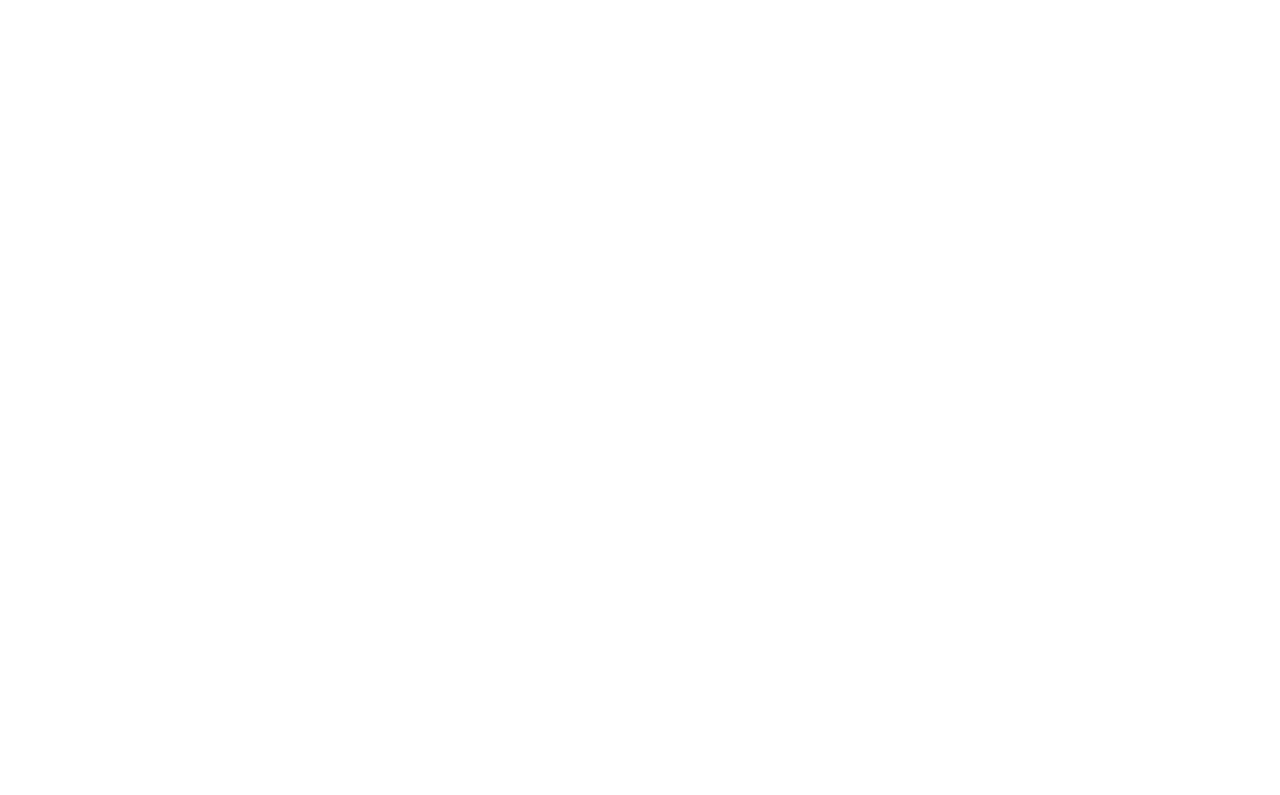
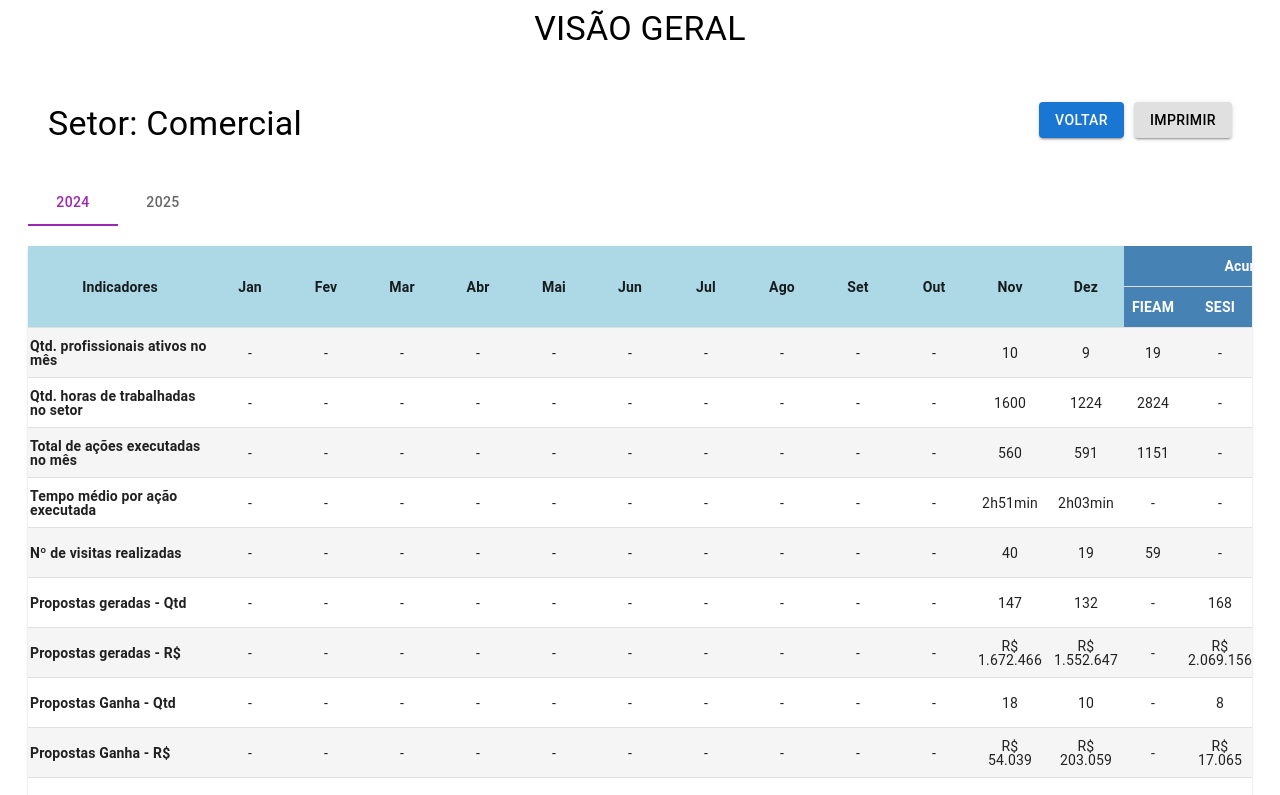
Before and after one commit to Jonathanbfb/organograma, a React (Vite) app: page /setor/Geral in a window 1280 px wide. Before the commit this address had no page. Shown: the top 795 px of the page. Built offline with nearby package versions, Linux system fonts and the light colour scheme.

Commit message:
Alterações do Organograma

```diff
--- a/package.json
+++ b/package.json
@@ -14,6 +14,7 @@
     "@emotion/styled": "^11.13.5",
     "@mui/icons-material": "^6.1.9",
     "@mui/material": "^6.1.9",
+    "@mui/x-charts": "^7.23.2",
     "react": "^18.3.1",
     "react-dom": "^18.3.1",
     "react-icons": "^5.4.0",
--- a/src/App.tsx
+++ b/src/App.tsx
@@ -13,6 +13,7 @@
 import Promocoes from "./pages/setores/Promocoes";
 import Organograma from "./pages/organograma.tsx";
 import Dashboard from "./pages/Dashboard.tsx";
+import Geral from "./pages/setores/Geral.tsx";
 
 interface User {
   username: string;
@@ -74,6 +75,7 @@
         <Route path="/setor/Redes Sociais" element={<RedesSociais />} />
         <Route path="/setor/Mercado" element={<Mercado />} />
         <Route path="/setor/Promoções" element={<Promocoes />} />
+        <Route path="/setor/Geral" element={<Geral />} />
       </Routes>
     </Router>
   );
--- a/src/pages/organograma.tsx
+++ b/src/pages/organograma.tsx
@@ -63,7 +63,7 @@
           style={styles.botao}
           onMouseOver={handleMouseOver}
           onMouseOut={handleMouseOut}
-          onClick={() => alert("Indicadores Geral do setor, EM BREVE")}
+          onClick={() => handleNavigate("/setor/Geral")}
         >
          {/* // <FaUserTie style={styles.icone} /> */}
           <div style={{ textAlign: "center", lineHeight: "1.2" }}>
--- a/src/pages/setores/CallCenter.tsx
+++ b/src/pages/setores/CallCenter.tsx
@@ -24,52 +24,52 @@
   [
     {
       "indicadores": "Qtd. profissionais ativos no mês",
-      "jan": "-", "fev": "-", "mar": "-", "abr": "-", "mai": "-", "jun": "-", "jul": "-", "ago": "-", "set": "-", "out": "-", "nov": "10",
-      "acumulado": { "fieam": "10", "sesi": "-", "senai": "-", "iel": "-" }
+      "jan": "-", "fev": "-", "mar": "-", "abr": "-", "mai": "-", "jun": "-", "jul": "-", "ago": "-", "set": "-", "out": "-", "nov": 10,"dez": 10,
+      "acumulado": { "fieam": "20", "sesi": "-", "senai": "-", "iel": "-" }
     },
     {
       "indicadores": "Qtd. de horas trabalhadas no setor",
-      "jan": "-", "fev": "-", "mar": "-", "abr": "-", "mai": "-", "jun": "-", "jul": "-", "ago": "-", "set": "-", "out": "-", "nov": "-",
-      "acumulado": { "fieam": "-", "sesi": "-", "senai": "-", "iel": "-" }
+      "jan": "-", "fev": "-", "mar": "-", "abr": "-", "mai": "-", "jun": "-", "jul": "-", "ago": "-", "set": "-", "out": "-", "nov": 1600,"dez": 1360,
+      "acumulado": { "fieam": 2960, "sesi": "-", "senai": "-", "iel": "-" }
     },
     {
       "indicadores": "Total de ações executadas no mês",
-      "jan": "-", "fev": "-", "mar": "-", "abr": "-", "mai": "-", "jun": "-", "jul": "-", "ago": "-", "set": "-", "out": "-", "nov": "-",
+      "jan": "-", "fev": "-", "mar": "-", "abr": "-", "mai": "-", "jun": "-", "jul": "-", "ago": "-", "set": "-", "out": "-", "nov": "-","dez": "-",
       "acumulado": { "fieam": "-", "sesi": "-", "senai": "-", "iel": "-" }
     },
     {
       "indicadores": "Tempo médio por ação executada",
-      "jan": "-", "fev": "-", "mar": "-", "abr": "-", "mai": "-", "jun": "-", "jul": "-", "ago": "-", "set": "-", "out": "-", "nov": "-",
+      "jan": "-", "fev": "-", "mar": "-", "abr": "-", "mai": "-", "jun": "-", "jul": "-", "ago": "-", "set": "-", "out": "-", "nov": "-","dez": "-",
       "acumulado": { "fieam": "-", "sesi": "-", "senai": "-", "iel": "-" }
     },
     {
       "indicadores": "Atendimentos receptivos Telefone",
-      "jan": "-", "fev": "-", "mar": "-", "abr": "-", "mai": "-", "jun": "-", "jul": "-", "ago": "-", "set": "-", "out": "-", "nov": 2734, "dez": "-",
-      "acumulado": { "fieam": 2734, "sesi": "-", "senai": "-", "iel": "-" }
+      "jan": "-", "fev": "-", "mar": "-", "abr": "-", "mai": "-", "jun": "-", "jul": "-", "ago": "-", "set": "-", "out": "-", "nov": 2.563, "dez": 991,
+      "acumulado": { "fieam": 3.554, "sesi": "-", "senai": "-", "iel": "-" }
     },
     {
       "indicadores": "Atendimentos receptivos WhatsApp",
-      "jan": "-", "fev": "-", "mar": "-", "abr": "-", "mai": "-", "jun": "-", "jul": "-", "ago": "-", "set": "-", "out": "-", "nov": 14250, "dez": "-",
-      "acumulado": { "fieam": 14250, "sesi": "-", "senai": "-", "iel": "-" }
+      "jan": "-", "fev": "-", "mar": "-", "abr": "-", "mai": "-", "jun": "-", "jul": "-", "ago": "-", "set": "-", "out": "-", "nov": 14.250, "dez": 12.579,
+      "acumulado": { "fieam": 26.829, "sesi": "-", "senai": "-", "iel": "-" }
     },
     {
       "indicadores": "Atendimentos receptivos Instagram",
-      "jan": "-", "fev": "-", "mar": "-", "abr": "-", "mai": "-", "jun": "-", "jul": "-", "ago": "-", "set": "-", "out": "-", "nov": 728, "dez": "-",
-      "acumulado": { "fieam": 728, "sesi": "-", "senai": "-", "iel": "-" }
+      "jan": "-", "fev": "-", "mar": "-", "abr": "-", "mai": "-", "jun": "-", "jul": "-", "ago": "-", "set": "-", "out": "-", "nov": 728, "dez": 657,
+      "acumulado": { "fieam": 1.385, "sesi": "-", "senai": "-", "iel": "-" }
     },
     {
       "indicadores": "Atendimentos receptivos Facebook",
-      "jan": "-", "fev": "-", "mar": "-", "abr": "-", "mai": "-", "jun": "-", "jul": "-", "ago": "-", "set": "-", "out": "-", "nov": 95, "dez": "-",
-      "acumulado": { "fieam": 95, "sesi": "-", "senai": "-", "iel": "-" }
+      "jan": "-", "fev": "-", "mar": "-", "abr": "-", "mai": "-", "jun": "-", "jul": "-", "ago": "-", "set": "-", "out": "-", "nov": 95, "dez": 68,
+      "acumulado": { "fieam": 163, "sesi": "-", "senai": "-", "iel": "-" }
     },
     {
       "indicadores": "Atendimentos receptivos E-mail",
-      "jan": "-", "fev": "-", "mar": "-", "abr": "-", "mai": "-", "jun": "-", "jul": "-", "ago": "-", "set": "-", "out": "-", "nov": 22, "dez": "-",
-      "acumulado": { "fieam": 22, "sesi": "-", "senai": "-", "iel": "-" }
+      "jan": "-", "fev": "-", "mar": "-", "abr": "-", "mai": "-", "jun": "-", "jul": "-", "ago": "-", "set": "-", "out": "-", "nov": 22, "dez": 41,
+      "acumulado": { "fieam": 63, "sesi": "-", "senai": "-", "iel": "-" }
     },
     {
       "indicadores": "Atendimentos ativos Telefone",
-      "jan": "-", "fev": "-", "mar": "-", "abr": "-", "mai": "-", "jun": "-", "jul": "-", "ago": "-", "set": "-", "out": "-", "nov": 170, "dez": "-",
+      "jan": "-", "fev": "-", "mar": "-", "abr": "-", "mai": "-", "jun": "-", "jul": "-", "ago": "-", "set": "-", "out": "-", "nov": 170, "dez": 0,
       "acumulado": { "fieam": 170, "sesi": "-", "senai": "-", "iel": "-" }
     },
     {
@@ -256,8 +256,7 @@
         minWidth: "180px",
         maxWidth: "180px",
         width: "180px",
-
-      }}
+        }}
     >
       Indicadores
     </TableCell>
@@ -358,7 +357,7 @@
           </Table>
         </TableContainer>
       </Paper>
-      <h4>Atualizado até 27/11/2024</h4>
+      <h4>Atualizado até 03/01/2024</h4>
     </div>
   );
 };
--- a/src/pages/setores/Comercial.tsx
+++ b/src/pages/setores/Comercial.tsx
@@ -21,21 +21,21 @@
   const [selectedYear, setSelectedYear] = useState("2024");
 
   const data2024 = [
-    { indicadores: "Qtd. profissionais ativos no mês", jan: "13", fev: "15", mar: "13", abr: "15", mai: "15", jun: "13", jul: "14", ago: "15", set: "14", out: "13", "nov": 10,"dez": "8","acumulado": { "fieam": 5.9, "sesi": "-", "senai": "-", "iel": "-" } },
-    { indicadores: "Qtd. horas de trabalhadas no setor", "jan": 880,
-  "fev": 880,
-  "mar": 880,
-  "abr": 1056,
-  "mai": 880,
-  "jun": 880,
-  "jul": 880,
-  "ago": 1056,
-  "set": 880,
-  "out": 1056,
-  "nov": 1760,
-  "dez": 1408, acumulado: { fieam: "1041", sesi: "-", senai: "-", iel: "-" } },
-    { indicadores: "Total de ações executadas no mês", jan: "-", fev: "-", mar: "-", abr: "-", mai: "-", jun: "-", jul: "-", ago: "-", set: "-", out: "-", nov: "252",dez: "-", acumulado: { fieam: "252", sesi: "-", senai: "-", iel: "-" } },
-    { indicadores: "Tempo médio por ação executada", jan: "-", fev: "-", mar: "-", abr: "-", mai: "-", jun: "-", jul: "-", ago: "-", set: "-", out: "-", nov: "6.98",dez: "-", acumulado: { fieam: "-", sesi: "-", senai: "-", iel: "-" }, },
+    { indicadores: "Qtd. profissionais ativos no mês", jan: "-", fev: "-", mar: "-", abr: "-", mai: "-", jun: "-", jul: "-", ago: "-", set: "-", out: "-", "nov": 10,"dez": "9","acumulado": { "fieam": 19, "sesi": "-", "senai": "-", "iel": "-" } },
+    { indicadores: "Qtd. horas de trabalhadas no setor", "jan": "-",
+  "fev": "-",
+  "mar": "-",
+  "abr": "-",
+  "mai": "-",
+  "jun": "-",
+  "jul": "-",
+  "ago": "-",
+  "set": "-",
+  "out": "-",
+  "nov": 1600,
+  "dez": 1224, acumulado: { fieam: "2824", sesi: "-", senai: "-", iel: "-" } },
+    { indicadores: "Total de ações executadas no mês", jan: "-", fev: "-", mar: "-", abr: "-", mai: "-", jun: "-", jul: "-", ago: "-", set: "-", out: "-", nov: "560",dez: "591", acumulado: { fieam: "1151", sesi: "-", senai: "-", iel: "-" } },
+    { indicadores: "Tempo médio por ação executada", jan: "-", fev: "-", mar: "-", abr: "-", mai: "-", jun: "-", jul: "-", ago: "-", set: "-", out: "-", nov: "2h51min",dez: "2h03min", acumulado: { fieam: "-", sesi: "-", senai: "-", iel: "-" }, },
     {
         "indicadores": "Nº de visitas realizadas",
         "jan": "-",
@@ -48,53 +48,53 @@
         "ago": "-",
         "set": "-",
         "out": "-",
-        "nov": 39,
-        "dez": "-",
-        "acumulado": { "fieam": 39, "sesi": "-", "senai": "-", "iel": "-" }
+        "nov": 40,
+        "dez": 19,
+        "acumulado": { "fieam": 59, "sesi": "-", "senai": "-", "iel": "-" }
       },
       {
         "indicadores": "Propostas geradas - Qtd",
-        "jan": 131,
-        "fev": 91,
-        "mar": 116,
-        "abr": 102,
-        "mai": 132,
-        "jun": 84,
-        "jul": 131,
-        "ago": 105,
-        "set": 63,
-        "out": 103,
-        "nov": 116,
-        "dez": 59,
+        "jan": "-",
+        "fev": "-",
+        "mar": "-",
+        "abr": "-",
+        "mai": "-",
+        "jun": "-",
+        "jul": "-",
+        "ago":"-",
+        "set": "-",
+        "out": "-",
+        "nov": 147,
+        "dez": 132,
         "acumulado": {
-          "fieam": 1,
-          "sesi": 669,
-          "senai": 338,
-          "iel": 116
+          "fieam": "-",
+          "sesi": 168,
+          "senai": 69,
+          "iel": 42
         }},
         {
           "indicadores": "Propostas geradas - R$",
-          "jan": "R$ 1.106.970",
-          "fev": "R$ 1.566.590",
-          "mar": "R$ 742.618",
-          "abr": "R$ 443.479",
-          "mai": "R$ 617.127",
-          "jun": "R$ 518.687",
-          "jul": "R$ 933.425",
-          "ago": "R$ 2.052.751",
-          "set": "R$ 7.604.211",
-          "out": "R$ 3.591.480",
-          "nov": "R$ 1.622.159",
-          "dez": "R$ 1.313.726",
+          "jan": "-",
+          "fev": "-",
+          "mar": "-",
+          "abr": "-",
+          "mai": "-",
+          "jun": "-",
+          "jul": "-",
+          "ago": "-",
+          "set": "-",
+          "out": "-",
+          "nov": "R$ 1.672.466",
+          "dez": "R$ 1.552.647",
           "acumulado": {
             "fieam": "-",
-            "sesi": "R$ 17.371.830,92",
-            "senai": "R$ 4.391.547,60",
-            "iel": "R$ 712.255,26"
+            "sesi": "R$ 2.069.156",
+            "senai": "R$ 1.035.800",
+            "iel": "R$ 120.157"
           }
         },
       {
-        "indicadores": "Propostas fechadas - Qtd",
+        "indicadores": "Propostas Ganha - Qtd",
         "jan": "-",
         "fev": "-",
         "mar": "-",
@@ -105,12 +105,12 @@
         "ago": "-",
         "set": "-",
         "out": "-",
-        "nov": 62,
-        "dez": "-",
-        "acumulado": { "fieam": "-", "sesi": 42, "senai": 14, "iel": 6 }
+        "nov": 18,
+        "dez": 10,
+        "acumulado": { "fieam": "-", "sesi": 8, "senai": 20, "iel": "-" }
       },
       {
-        "indicadores": "Propostas fechadas - R$",
+        "indicadores": "Propostas Ganha - R$",
         "jan": "-",
         "fev": "-",
         "mar": "-",
@@ -121,13 +121,13 @@
         "ago": "-",
         "set": "-",
         "out": "-",
-        "nov": "R$ 718.101",
-        "dez": "-",
+        "nov": " R$ 54.039",
+        "dez": " R$ 203.059",
         "acumulado": {
           "fieam": "-",
-          "sesi": "R$ 685.703",
-          "senai": "R$ 24.699",
-          "iel": "R$ 7.699"
+          "sesi": "R$ 17.065",
+          "senai": "R$ 240.034",
+          "iel": "-"
         }
       },
       {
@@ -142,9 +142,9 @@
         "ago": "-",
         "set": "-",
         "out": "-",
-        "nov": 21,
-        "dez": "-",
-        "acumulado": { "fieam": "-", "sesi": 16, "senai": 4, "iel": 1 }
+        "nov": 373,
+        "dez": 440,
+        "acumulado": { "fieam": "-", "sesi":748, "senai": 65, "iel":"-" }
       },
       {
         "indicadores": "Pedidos gerados - R$",
@@ -158,12 +158,12 @@
         "ago": "-",
         "set": "-",
         "out": "-",
-        "nov": "R$ 64.608",
-        "dez": "-",
-        "acumulado": { "fieam": "-", "sesi": "R$ 64.608", "senai": "-", "iel": "-" }
+        "nov": "R$ 1.347.214",
+        "dez": " R$ 1.220.266",
+        "acumulado": { "fieam": "-", "sesi": "R$ 1.985.745", "senai": "R$ 581.734", "iel": "-" }
       },
       {
-        "indicadores": "Pedidos fechados - Qtd",
+        "indicadores": "Pedidos faturados - Qtd",
         "jan": "-",
         "fev": "-",
         "mar": "-",
@@ -174,12 +174,12 @@
         "ago": "-",
         "set": "-",
         "out": "-",
-        "nov": 14,
-        "dez": "-",
-        "acumulado": { "fieam": "-", "sesi": 14, "senai": "-", "iel": "-" }
+        "nov": 350,
+        "dez": 396,
+        "acumulado": { "fieam": "-", "sesi": 695, "senai": 51, "iel": "-" }
       },
       {
-        "indicadores": "Pedidos fechados - R$",
+        "indicadores": "Pedidos faturados - R$",
         "jan": "-",
         "fev": "-",
         "mar": "-",
@@ -190,25 +190,170 @@
         "ago": "-",
         "set": "-",
         "out": "-",
-        "nov": "R$ 64.608",
-        "dez": "-",
+        "nov": "R$ 1.119.479",
+        "dez": "R$ 1.017.566",
         "acumulado": {
           "fieam": "-",
-          "sesi": "R$ 64.608",
-          "senai": "-",
-          "iel": 20
+          "sesi": "R$ 1.854.887",
+          "senai": "R$ 282.158",
+          "iel": "-"
         }
       }
   ];
 
   const data2025 = [
 
-    { indicadores: "Qtd. profissionais ativos no mês", jan: "-", fev: "-", mar: "-", abr: "-", mai: "-", jun: "-", jul: "-", ago: "-", set: "-", out: "-", "nov":"-","dez": "-","acumulado": { "fieam": "-", "sesi": "-", "senai": "-", "iel": "-" } },
-    { indicadores: "Qtd. horas de trabalhadas no setor", jan: "-", fev: "-", mar: "-", abr: "-", mai: "-", jun: "-", jul: "-", ago: "-", set: "-", out: "-", nov: "-",dez: "-", acumulado: { fieam: "-", sesi: "-", senai: "-", iel: "-" } },
+    { indicadores: "Qtd. profissionais ativos no mês", jan: 10, fev: "-", mar: "-", abr: "-", mai: "-", jun: "-", jul: "-", ago: "-", set: "-", out: "-", "nov": "-","dez": "-","acumulado": { "fieam": 10, "sesi": "-", "senai": "-", "iel": "-" } },
+    { indicadores: "Qtd. horas de trabalhadas no setor", "jan": 240,
+  "fev": "-",
+  "mar": "-",
+  "abr": "-",
+  "mai": "-",
+  "jun": "-",
+  "jul": "-",
+  "ago": "-",
+  "set": "-",
+  "out": "-",
+  "nov": "-",
+  "dez": "-", acumulado: { fieam: 240, sesi: "-", senai: "-", iel: "-" } },
     { indicadores: "Total de ações executadas no mês", jan: "-", fev: "-", mar: "-", abr: "-", mai: "-", jun: "-", jul: "-", ago: "-", set: "-", out: "-", nov: "-",dez: "-", acumulado: { fieam: "-", sesi: "-", senai: "-", iel: "-" } },
     { indicadores: "Tempo médio por ação executada", jan: "-", fev: "-", mar: "-", abr: "-", mai: "-", jun: "-", jul: "-", ago: "-", set: "-", out: "-", nov: "-",dez: "-", acumulado: { fieam: "-", sesi: "-", senai: "-", iel: "-" }, },
-            {
+    {
         "indicadores": "Nº de visitas realizadas",
+        "jan": 22,
+        "fev": "-",
+        "mar": "-",
+        "abr": "-",
+        "mai": "-",
+        "jun": "-",
+        "jul": "-",
+        "ago": "-",
+        "set": "-",
+        "out": "-",
+        "nov": "-",
+        "dez": "-",
+        "acumulado": { "fieam": 22, "sesi": "-", "senai": "-", "iel": "-" }
+      },
+      {
+        "indicadores": "Propostas geradas - Qtd",
+        "jan": "15",
+        "fev": "-",
+        "mar": "-",
+        "abr": "-",
+        "mai": "-",
+        "jun": "-",
+        "jul": "-",
+        "ago":"-",
+        "set": "-",
+        "out": "-",
+        "nov": "-",
+        "dez": "-",
+        "acumulado": {
+          "fieam": "-",
+          "sesi": 10,
+          "senai": 5,
+          "iel": "-"
+        }},
+        {
+          "indicadores": "Propostas geradas - R$",
+          "jan": "R$ 364.746",
+          "fev": "-",
+          "mar": "-",
+          "abr": "-",
+          "mai": "-",
+          "jun": "-",
+          "jul": "-",
+          "ago": "-",
+          "set": "-",
+          "out": "-",
+          "nov": "-",
+          "dez": "-",
+          "acumulado": {
+            "fieam": "-",
+            "sesi": " R$ 341.718",
+            "senai": "R$ 23.028",
+            "iel": "-"
+          }
+        },
+      {
+        "indicadores": "Propostas Ganha - Qtd",
+        "jan": 6,
+        "fev": "-",
+        "mar": "-",
+        "abr": "-",
+        "mai": "-",
+        "jun": "-",
+        "jul": "-",
+        "ago": "-",
+        "set": "-",
+        "out": "-",
+        "nov": "-",
+        "dez": "-",
+        "acumulado": { "fieam": "-", "sesi": 4, "senai": 2, "iel": "-" }
+      },
+      {
+        "indicadores": "Propostas Ganha - R$",
+        "jan": "R$ 13.004",
+        "fev": "-",
+        "mar": "-",
+        "abr": "-",
+        "mai": "-",
+        "jun": "-",
+        "jul": "-",
+        "ago": "-",
+        "set": "-",
+        "out": "-",
+        "nov": "-",
+        "dez": "-",
+        "acumulado": {
+          "fieam": "R$ 4.895",
+          "sesi": "R$ 8.108,54",
+          "senai": "-",
+          "iel": "-"
+        }
+      },
+      {
+        "indicadores": "Pedidos gerados - Qtd",
+        "jan": "46",
+        "fev": "-",
+        "mar": "-",
+        "abr": "-",
+        "mai": "-",
+        "jun": "-",
+        "jul": "-",
+        "ago":"-",
+        "set": "-",
+        "out": "-",
+        "nov": "-",
+        "dez": "-",
+        "acumulado": {
+          "fieam": "-",
+          "sesi": 36,
+          "senai": 10,
+          "iel": "-"
+        }},
+      {
+        "indicadores": "Pedidos gerados - R$",
+        "jan": "R$ 187.951",
+        "fev": "-",
+        "mar": "-",
+        "abr": "-",
+        "mai": "-",
+        "jun": "-",
+        "jul": "-",
+        "ago": "-",
+        "set": "-",
+        "out": "-",
+        "nov": "-",
+        "dez": "-",
+        "acumulado": {
+          "fieam": "-",
+          "sesi": "R$ 149.588",
+          "senai": "R$ 38.363",
+          "iel": "-" }
+      },
+      {
+        "indicadores": "Pedidos faturados - Qtd",
         "jan": "-",
         "fev": "-",
         "mar": "-",
@@ -221,10 +366,10 @@
         "out": "-",
         "nov": "-",
         "dez": "-",
-        "acumulado": "-"
+        "acumulado": { "fieam": "-", "sesi": "-", "senai": "-", "iel": "-" }
       },
       {
-        "indicadores": "Propostas geradas - Qtd",
+        "indicadores": "Pedidos faturados - R$",
         "jan": "-",
         "fev": "-",
         "mar": "-",
@@ -237,119 +382,12 @@
         "out": "-",
         "nov": "-",
         "dez": "-",
-        "acumulado": "-"
-      },
-      {
-        "indicadores": "Propostas geradas - R$",
-        "jan": "-",
-        "fev": "-",
-        "mar": "-",
-        "abr": "-",
-        "mai": "-",
-        "jun": "-",
-        "jul": "-",
-        "ago": "-",
-        "set": "-",
-        "out": "-",
-        "nov": "-",
-        "dez": "-",
-        "acumulado": "-"
-      },
-      {
-        "indicadores": "Propostas fechadas - Qtd",
-        "jan": "-",
-        "fev": "-",
-        "mar": "-",
-        "abr": "-",
-        "mai": "-",
-        "jun": "-",
-        "jul": "-",
-        "ago": "-",
-        "set": "-",
-        "out": "-",
-        "nov": "-",
-        "dez": "-",
-        "acumulado": "-"
-      },
-      {
-        "indicadores": "Propostas fechadas - R$",
-        "jan": "-",
-        "fev": "-",
-        "mar": "-",
-        "abr": "-",
-        "mai": "-",
-        "jun": "-",
-        "jul": "-",
-        "ago": "-",
-        "set": "-",
-        "out": "-",
-        "nov": "-",
-        "dez": "-",
-        "acumulado": "-"
-      },
-      {
-        "indicadores": "Pedidos gerados - Qtd",
-        "jan": "-",
-        "fev": "-",
-        "mar": "-",
-        "abr": "-",
-        "mai": "-",
-        "jun": "-",
-        "jul": "-",
-        "ago": "-",
-        "set": "-",
-        "out": "-",
-        "nov": "-",
-        "dez": "-",
-        "acumulado": "-"
-      },
-      {
-        "indicadores": "Pedidos gerados - R$",
-        "jan": "-",
-        "fev": "-",
-        "mar": "-",
-        "abr": "-",
-        "mai": "-",
-        "jun": "-",
-        "jul": "-",
-        "ago": "-",
-        "set": "-",
-        "out": "-",
-        "nov": "-",
-        "dez": "-",
-        "acumulado": "-"
-      },
-      {
-        "indicadores": "Pedidos fechados - Qtd",
-        "jan": "-",
-        "fev": "-",
-        "mar": "-",
-        "abr": "-",
-        "mai": "-",
-        "jun": "-",
-        "jul": "-",
-        "ago": "-",
-        "set": "-",
-        "out": "-",
-        "nov": "-",
-        "dez": "-",
-        "acumulado": "-"
-      },
-      {
-        "indicadores": "Pedidos fechados - R$",
-        "jan": "-",
-        "fev": "-",
-        "mar": "-",
-        "abr": "-",
-        "mai": "-",
-        "jun": "-",
-        "jul": "-",
-        "ago": "-",
-        "set": "-",
-        "out": "-",
-        "nov": "-",
-        "dez": "-",
-        "acumulado": "-"
+        "acumulado": {
+          "fieam": "-",
+          "sesi": "-",
+          "senai": "-",
+          "iel": "-"
+        }
       }
     ]
   const categorizeIndicator = (indicator: string): string => {
@@ -435,6 +473,7 @@
           aria-label="Tabs de anos"
         >
           <Tab value="2024" label="2024" />
+
           <Tab value="2025" label="2025" />
         </Tabs>
       </Box>
@@ -556,7 +595,7 @@
           </Table>
         </TableContainer>
       </Paper>
-      <h4>Atualizado até 27/11/2024</h4>
+      <h4>Atualizado até 03/01/2025</h4>
     </div>
   );
 };
--- /dev/null
+++ b/src/pages/setores/Geral.tsx
@@ -0,0 +1,28 @@
+import Marketing from "./Marketing";
+import Comercial from "./Comercial";
+import CallCenter from "./CallCenter";
+import Design from "./Design";
+import { Typography } from "@mui/material";
+
+
+
+const Geral: React.FC = () => {
+    return (
+    <div>
+
+                <Typography
+                variant="h4"
+                gutterBottom
+                style={{ textAlign: 'center' }}
+                >
+                VISÃO GERAL
+                </Typography>
+
+    <Comercial></Comercial>
+    <CallCenter></CallCenter>
+    <Marketing></Marketing>
+    <Design></Design>
+
+</div>
+)}
+export default Geral;
--- a/src/pages/setores/RedesSociais2.tsx
+++ b/src/pages/setores/RedesSociais2.tsx
@@ -11,9 +11,6 @@
   TableHead,
   TableRow,
 } from "@mui/material";
-import Box from "@mui/material/Box";
-import Tabs from "@mui/material/Tabs";
-import Tab from "@mui/material/Tab";
 
 const RedesSociais: React.FC = () => {
   const navigate = useNavigate();
```
Also changed, not shown: src/pages/setores/Grafico.tsx (added, +68 -0 lines), 1 other file (tests, documents, lock files or other folders).
